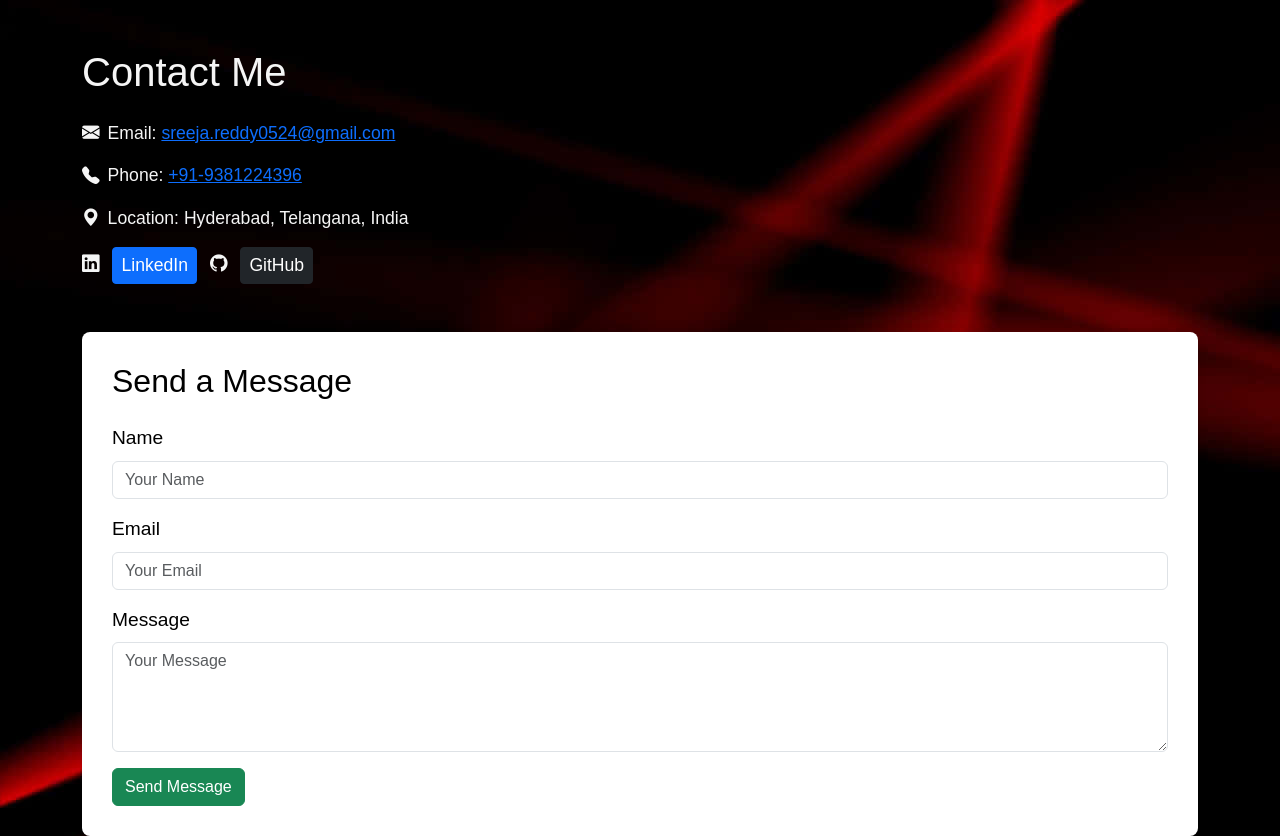
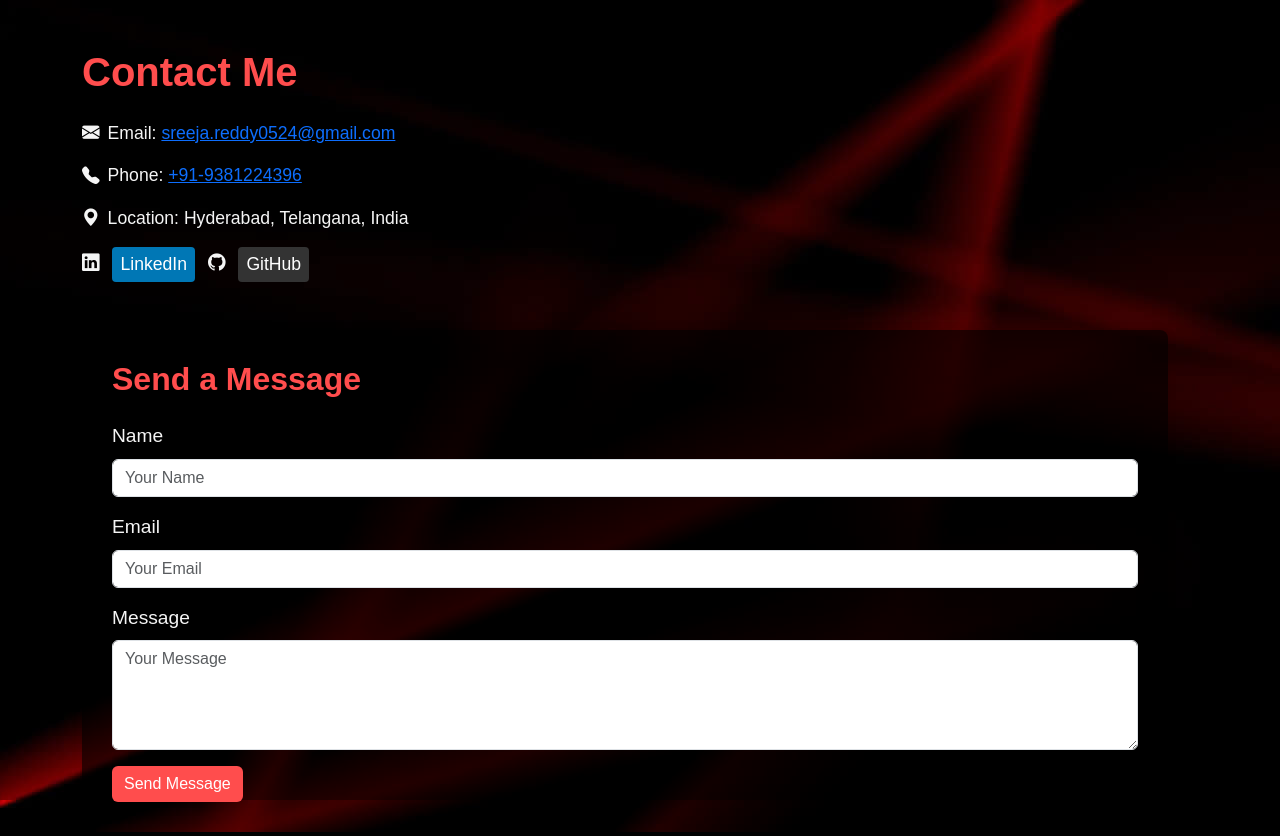
Before and after one commit to sreejareddy-24/Portfolio, a Flask app: page /contact in a window 1280 px wide. Run offline with Flask 3, Linux system fonts and the light colour scheme.

Commit message:
Update portfolio: homepage, projects, resume, contact; add images; remove old files

```diff
--- a/static/resume.css
+++ b/static/resume.css
@@ -1,6 +1,6 @@
     body {
         font-family: Arial, sans-serif;
-        background-image: url('/static/red-bg2.jpg');
+        background-image: url('/static/images/red-bg2.jpg');
         background-size: cover;
         background-position: center;
         color: white;
--- a/static/style.css
+++ b/static/style.css
@@ -1,6 +1,6 @@
 
 body{
-    background-image:url("red-bg2.jpg");
+    background-image:url("/static/images/red-bg2.jpg");
     background-repeat: no-repeat;
     background-size: cover;
     color: white;
--- a/templates/contact.html
+++ b/templates/contact.html
@@ -13,8 +13,19 @@
 
 
     <style>
+      body::before {
+  content: "";
+  position: fixed;
+  top: 0;
+  left: 0;
+  width: 100%;
+  height: 100%;
+  background-color: rgba(0,0,0,0.4); /* dim the background slightly */
+  z-index: -1;
+}
+
       body{
-        background-image: url('/static/red-bg2.jpg');
+        background-image: url('/static/images/red-bg2.jpg');
         color: whitesmoke;
         font-family: Arial, Helvetica, sans-serif;
         font-weight: 500;
@@ -23,19 +34,37 @@
       .contact-info p, .contact-info a {
         font-size: 1.1rem;
       }
+
+      h1{
+        color: #ff4d4d;
+      }
       .contact-form {
-        background-color: #fff;
+        background-color: rgba(0,0,0,0.6);
         padding: 30px;
+        margin-right: 30px;
         border-radius: 8px;
         box-shadow: 0px 0px 10px rgba(0,0,0,0.1);
-        color:black;
+        color:whitesmoke;
       }
+      .btn-custom {
+  background-color: #ff4d4d;
+  color: white;
+  border: none;
+}
+
+.btn-custom:hover {
+  opacity: 0.85;
+}
+.btn:hover {
+  opacity: 0.85;
+}
+
     </style>
   </head>
   <body>
     <div class="container mt-5">
 
-      <h1 class="mb-4">Contact Me</h1>
+      <h1 class="mb-4"><strong>Contact Me</strong></h1>
 
       <div class="contact-info mb-5">
         <p><i class="bi bi-envelope-fill me-2"></i>Email: <a href="mailto:sreeja.reddy0524@gmail.com">sreeja.reddy0524@gmail.com</a></p>
@@ -45,10 +74,11 @@
         <p><i class="bi bi-geo-alt-fill me-2"></i>Location: Hyderabad, Telangana, India</p>
 
         <p><i class="bi bi-linkedin me-2"></i>
-          <a href="https://linkedin.com/in/sreeja-reddy-revoori-1b15412a5" target="_blank" class="btn btn-primary btn-sm me-2">LinkedIn</a>
+          <a href="https://linkedin.com/in/sreeja-reddy-revoori-1b15412a5" target="_blank" class="btn btn-sm me-2"
+            style="background-color: #0077b5; color: white; border: none;">LinkedIn</a>
 
           <i class="bi bi-github me-2"></i>
-          <a href="https://github.com/sreejareddy-24" target="_blank" class="btn btn-dark btn-sm">GitHub</a>
+          <a href="https://github.com/sreejareddy-24" target="_blank" class="btn btn-sm" style="background-color:   #333333; color: white; border: none;">GitHub</a>
         </p>
       </div>
 
@@ -58,7 +88,7 @@
 
 
       <div class="contact-form">
-        <h2 class="mb-4">Send a Message</h2>
+        <h2 class="mb-4" style="color: #ff4d4d;"><strong>Send a Message</strong></h2>
         <form action="/send_message" method="POST">
           <div class="mb-3">
             <label for="name" class="form-label">Name</label>
@@ -72,7 +102,8 @@
             <label for="message" class="form-label">Message</label>
             <textarea class="form-control" id="message" rows="4" name="msg" placeholder="Your Message" required></textarea>
           </div>
-          <button type="submit" class="btn btn-success">Send Message</button>
+          <button type="submit" class="btn btn-custom">Send Message</button>
+
         </form>
       </div>
 
--- a/templates/index.html
+++ b/templates/index.html
@@ -53,7 +53,7 @@
 <section class="container my-5">
   <div class="row align-items-center">
      <div class="col-md-5 text-center">
-      <img src=../static/profile-card.jpg alt="Profile" class="img-fluid rounded shadow-lg">
+      <img src=../static/images/profile-card.jpg alt="Profile" class="img-fluid rounded shadow-lg">
     </div>
 
     <div class="col-md-6 text-white text-center">
@@ -67,7 +67,9 @@
   <ul class="text-start">
 
     <li>📚 Learning <strong>Data Structures & Algorithms</strong> in Python</li>
-    <li>🚀 Skilled in <strong>HTML, CSS, JavaScript, Python</strong></li>
+    <li>🚀 Skilled in <strong>HTML, CSS (Bootstrap), JavaScript, Python (Flask)</strong></li>
+
+
   </ul>
   <div class="d-flex">
   <a href="projects" class="btn btn-danger">See My Work</a>
```
Also changed, not shown: templates/projects.html (+16 -2 lines), templates/resume.html (+29 -16 lines), README.md, home.png (deleted), res.png (deleted), static/images/Contact.png (added), static/images/Projects.png (added), static/images/Resume.png (added), static/images/home.png (added), static/images/profile-card.jpg (renamed from static/profile-card.jpg), static/images/red-bg2.jpg (renamed from static/red-bg2.jpg).
